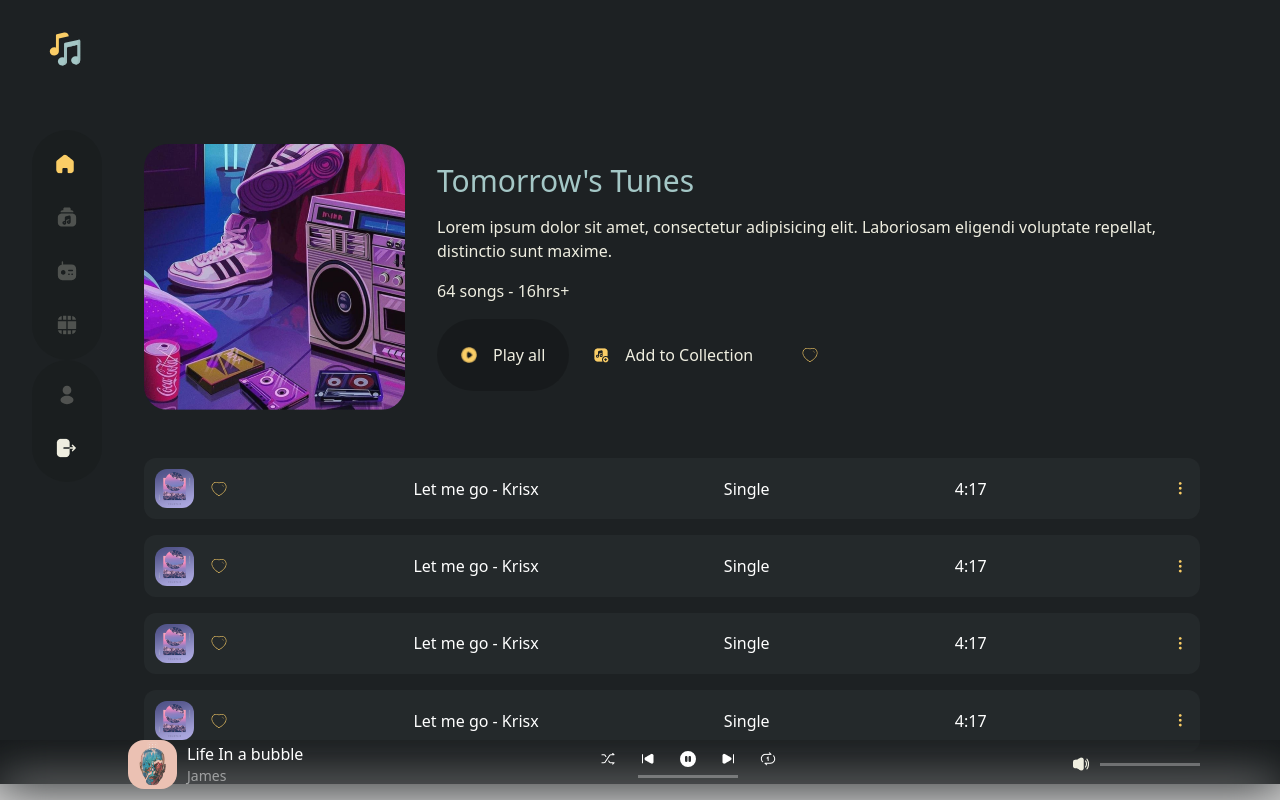
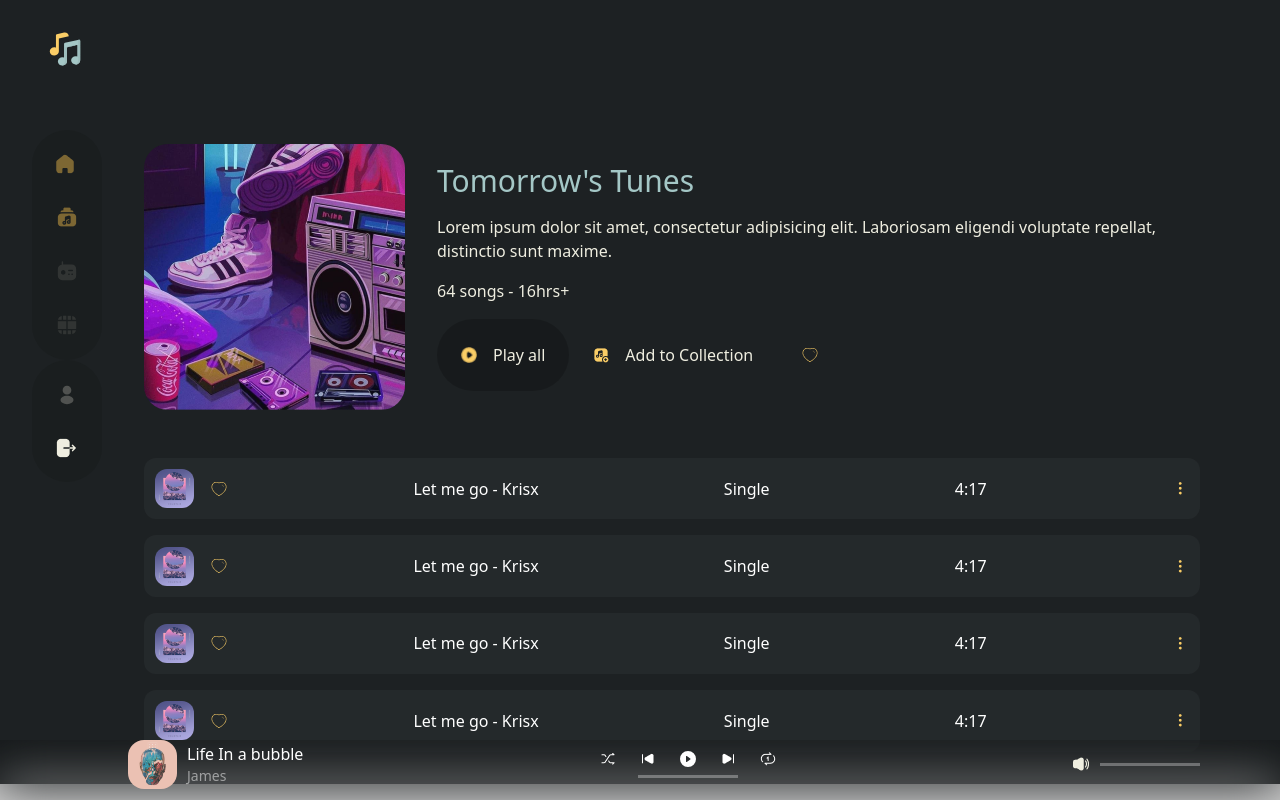
Before and after one commit to segunojo1/musica, a React (Vite) app: page /album in a window 1280 px wide. Built offline with nearby package versions, Linux system fonts and the light colour scheme.

Commit message:
you can click albums now

```diff
--- a/src/App.jsx
+++ b/src/App.jsx
@@ -10,6 +10,15 @@ function App() {
   const [size, setSize] = useState(window.innerWidth);
   const [show, setShow] = useState(false)
   const [isPlaying, setIsPlaying] = useState(true);
+  const [songAlb, setSongalb] = useState({title: '', desc: '', length: ''});
+
+  const showAlbum = (e) => {
+    const i = e.currentTarget.id;
+    console.log(i);
+    if(i == 1) {
+      setSongalb({title: ''})
+    }
+  }
   return (
     <Context.Provider value={{size, setSize, show, setShow, isPlaying, setIsPlaying}}>
       <BrowserRouter>
@@ -18,8 +27,8 @@ function App() {
 
           <SideBar/>
           <Routes>
-            <Route path='/' element={<Home />} />
-            <Route path='/album' element={<Album />}/>
+            <Route path='/' element={<Home showAlbum={showAlbum}/>} />
+            <Route path='/album' element={<Album title desc length/>}/>
           </Routes>
           </div>
             <Player />
--- a/src/components/ChartsComp.jsx
+++ b/src/components/ChartsComp.jsx
@@ -1,16 +1,21 @@
-import React from 'react'
+import React, { useRef } from 'react'
 import { Link } from 'react-router-dom'
 import Heart from '../assets/Heart.png'
 
-const ChartsComp = ({img, title, name, timestamp}) => {
+const ChartsComp = ({img, title, name, timestamp, id, showAlbum}) => {
+
+  const albumRef = useRef(null);
+  console.log(albumRef);
+
+
   return (
-    <div className='bg-dark p-[1rem] flex items-center justify-between rounded-lg md:w-[29rem] w-[80%] shrink-0'>
-        <Link to='/album'>
-          <div className='flex flex-col md:flex-row gap-[2rem]'>
+    <div id={id} className='bg-dark p-[1rem] flex items-center justify-between rounded-lg md:w-[29rem] w-[80%] shrink-0' ref={albumRef} onClick={showAlbum}>
+        <Link to='/album' >
+          <div className='flex flex-col md:flex-row gap-[2rem]'   >
               <img src={img} alt="" />
               <div>
-                  <p className='text-lg'>{title}</p>
-                  <p className='text-sm text-text-col'>{name}</p>
+                  <p className='text-lg' >{title}</p>
+                  <p className='text-sm text-text-col' >{name}</p>
                   <p>{timestamp}</p>
               </div>
           </div>
--- a/src/components/Hero.jsx
+++ b/src/components/Hero.jsx
@@ -8,7 +8,7 @@ import Album2 from '../assets/album1.png'
 import Album3 from '../assets/album4.png'
 import { Context } from '../Context'
 
-const Hero = () => {
+const Hero = ({showAlbum}) => {
   const {size, setSize }  = useContext(Context);
   useEffect(() => {
     window.addEventListener('resize', changeImg);
@@ -19,7 +19,7 @@ const Hero = () => {
       setSize(window.innerWidth);
   }
   return (
-    <div className='mb-[3rem] mt-[3rem] md:mt-0'>
+    <div className='mb-[3rem] mt-[3rem] md:mt-0' >
         <div className='relative mb-[1rem]'>
             <CiSearch className='absolute my-auto h-full ml-[2rem]'/>
             <input type="text" className='p-[1rem] px-[4rem]  w-full text-lg outline-text-col focus:outline-double bg-transparent rounded-full' placeholder='Search artists'/>
@@ -29,9 +29,9 @@ const Hero = () => {
             <div className=' grid gap-[.5rem] overflow-hidden'>
                 <h1 className='text-3xl'>Top charts</h1>
                 <div className='flex md:flex-col gap-[.5rem] '>
-                  <ChartsComp img={Album1} title='Tomorrows Tunes' name="Justin bieber" timestamp="3:50:5"/>
-                  <ChartsComp img={Album2} title='Tomorrows Tunes' name="Justin bieber" timestamp="3:50:5"/>
-                  <ChartsComp img={Album3} title='Tomorrows Tunes' name="Justin bieber" timestamp="3:50:5"/>
+                  <ChartsComp id='1' img={Album1} title='Tomorrows Tunes' name="Justin bieber" timestamp="3:50:5" showAlbum={showAlbum}/>
+                  <ChartsComp id='2' img={Album2} title='Tomorrows Tunes' name="Justin bieber" timestamp="3:50:5" showAlbum={showAlbum}/>
+                  <ChartsComp id='3' img={Album3} title='Tomorrows Tunes' name="Justin bieber" timestamp="3:50:5" showAlbum={showAlbum}/>
                 </div>
             </div>
         </div>
--- a/src/components/Player.jsx
+++ b/src/components/Player.jsx
@@ -50,7 +50,13 @@ const Player = () => {
     }
     //PREVIOUS SONG
     const prev = () => {
-
+        const index = songsData.findIndex(x=> x.title == currentSong.title);
+        if(index == 0) {
+            setCurrentSong(songsData[songsData.length - 1])
+        }else{
+            setCurrentSong(songsData[index-1]);
+        }
+        setIsPlaying(true)
     }
   return (
     <div className='fixed bottom-0 backdrop-blur-xl bg-transp w-full'>
@@ -66,7 +72,7 @@ const Player = () => {
             <div className='flex items-center gap-[1.5rem] mb-[.5rem]'>
                 <img src={Shuffle} alt="shuffle"  className='cursor-pointer'/>
                 <img src={Previous} alt="Previous"  className='cursor-pointer' onClick={prev}/>
-                {isPlaying ? <BsPauseCircleFill onClick={playa}/> : <BsFillPlayCircleFill onClick={playa}/>}
+                {!isPlaying ? <BsPauseCircleFill onClick={playa}/> : <BsFillPlayCircleFill onClick={playa}/>}
                 <audio src={currentSong.src} ref={refCon}></audio>
                 <img src={Next} alt="next"  className='cursor-pointer' onClick={next}/>
                 <img src={Repeat} alt="repeat"  className='cursor-pointer'/>
--- a/src/components/SideBar.jsx
+++ b/src/components/SideBar.jsx
@@ -1,17 +1,22 @@
-import React, { useContext } from 'react'
+import React, { useContext, useState } from 'react'
 import Logo from '../assets/logo.svg'
-import Home from '../assets/home1.png'
-import Playlist from "../assets/playlist.svg"
+import Home from '../assets/Home.png'
+import Homeact from '../assets/home1.png'
+import Playlist from "../assets/music-library-2.png"
 import Radio from "../assets/radio.svg"
 import Videos from "../assets/videos.svg"
 import Profile from "../assets/profile.svg"
 import Logout from "../assets/Logout1.png"
 import {RxHamburgerMenu} from 'react-icons/rx'
 import { Context } from '../Context'
+import { NavLink } from 'react-router-dom'
 
 
 const SideBar = () => {
+  const activeLink = 'lin flex gap-[1.5rem] p-[1rem]';
+  const norm = 'lint flex gap-[1.5rem] p-[1rem]'
   const {size, setSize, show, setShow} = useContext(Context);
+  const [active, setActive] = useState(false)
 
   const clickFunc = () => {
     console.log(show);
@@ -28,22 +33,34 @@ const SideBar = () => {
           <div className='bg-bla tran'>
 
             <div className={`p-[.5rem]  bg-dark grid gap-[30px] w-fit rounded-full lg:block  ${show ? 'block' : 'hidden'}`}>
-              <div className='flex gap-[1.5rem] p-[1rem]'>
-                <img src={Home} alt="home" />
-                <p  className='lg:hidden'>Home</p>
-              </div>
-              <div className='flex gap-[1.5rem] p-[1rem]'>
+                <NavLink to='/' className={({isActive}) => (
+                      isActive ? activeLink : norm
+                )
+                } >
+                  <img src={Homeact} alt="home" />
+                  <p  className='lg:hidden'>Home</p>
+                </NavLink>
+              <NavLink to='/collections' className={({isActive}) => (
+                      isActive ? activeLink : norm
+                )
+                }>
                 <img src={Playlist} alt="playlist" />
                 <p  className='lg:hidden'>My collections</p>
-              </div>
-              <div className='flex gap-[1.5rem] p-[1rem]'>
+              </NavLink>
+              <NavLink to='/radio' className={({isActive}) => (
+                      isActive ? activeLink : norm
+                )
+                }>
                 <img src={Radio} alt="radio" />
                 <p  className='lg:hidden'>Radio</p>
-              </div>
-              <div className='flex gap-[1.5rem] p-[1rem]'>
+              </NavLink>
+              <NavLink to='videos' className={({isActive}) => (
+                      isActive ? activeLink : norm
+                )
+                }>
                 <img src={Videos} alt="videos" />
                 <p  className='lg:hidden'>Videos</p>
-              </div>
+              </NavLink>
             </div>
             <div className={`p-[.5rem] bg-dark grid gap-[30px] w-fit rounded-full lg:block  ${show ? 'block' : 'hidden'}`}>
               <div className="flex gap-[1.5rem] p-[1rem]">
--- a/src/index.css
+++ b/src/index.css
@@ -25,3 +25,6 @@
   background-size: cover;
   background-blend-mode: screen;
 }
+.lint {
+  filter: brightness(0.5)
+}
--- a/src/pages/Home.jsx
+++ b/src/pages/Home.jsx
@@ -7,13 +7,13 @@ import { useState } from 'react'
 import { Context } from '../Context'
 import Album from './Album'
 
-const Home = () => {
+const Home = ({showAlbum}) => {
 
   return (
     <div className=''>
 
         <div className='ml-[3rem] md:ml-[7rem]'>
-            <Hero/>
+            <Hero showAlbum={showAlbum}/>
             <NewReleases />
             <Popular />
 
```
Also changed, not shown: src/assets/Vector.svg (added), src/assets/music-library-2.png (added).
